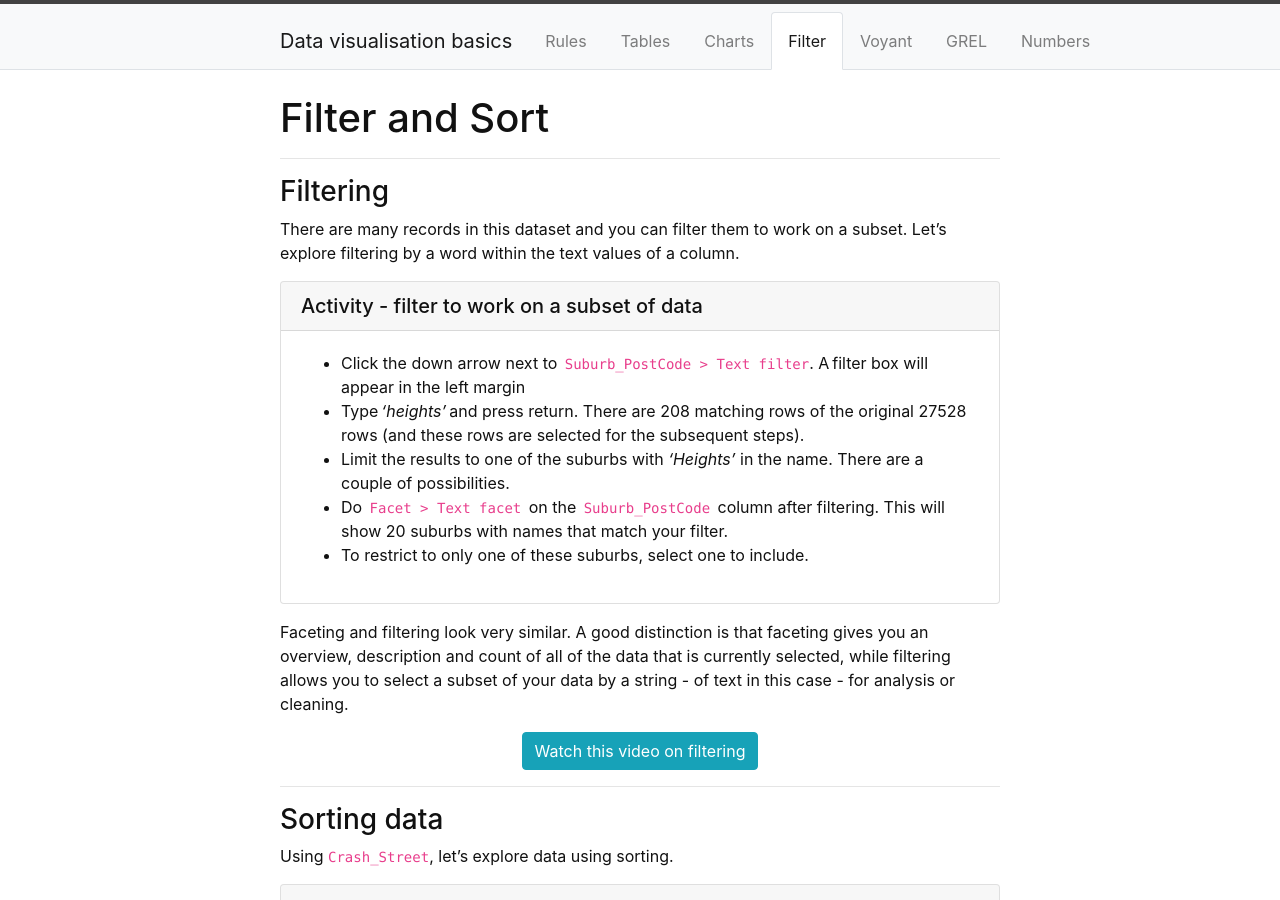
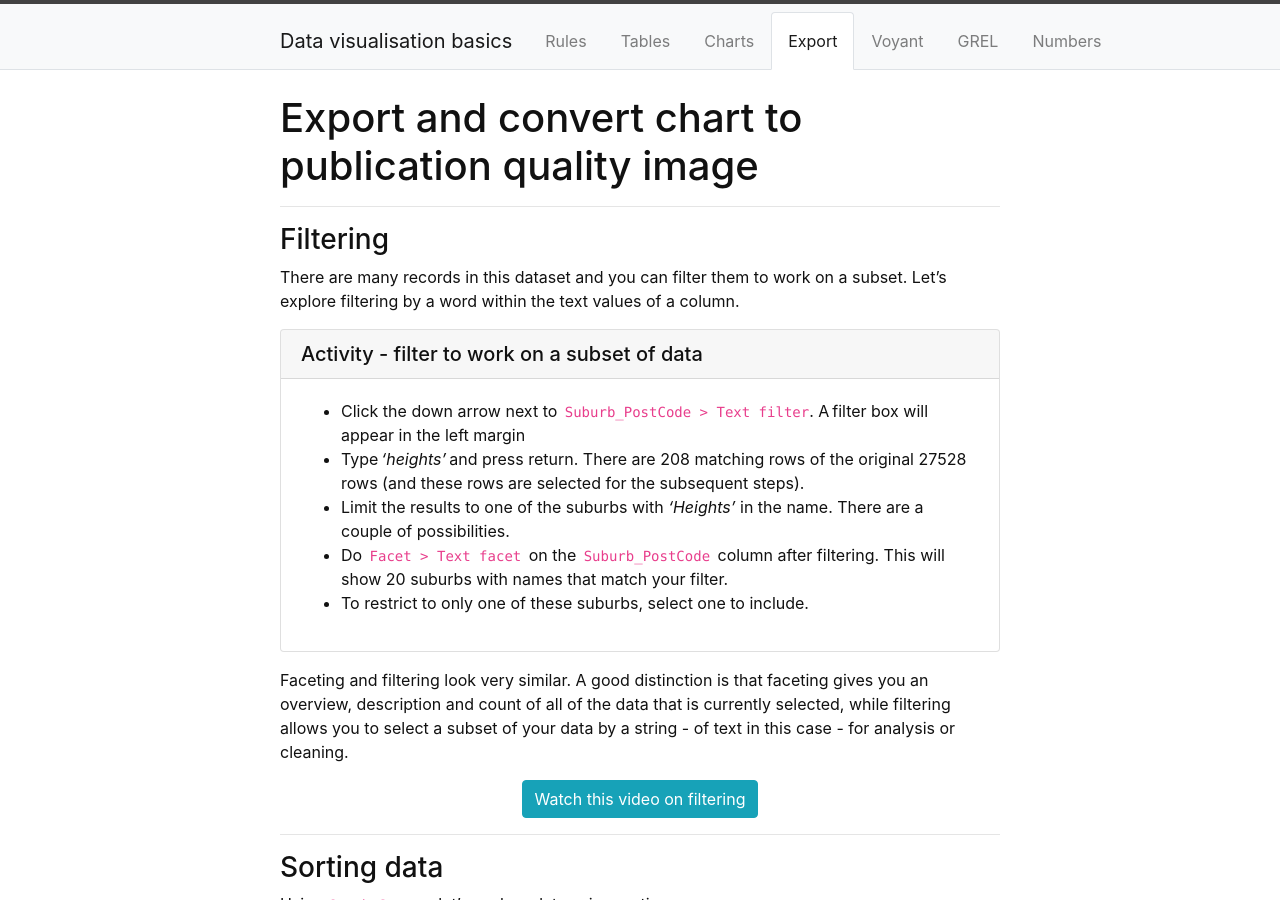
Before and after one commit to GULibrarySandbox/data-vis-basics, a Jekyll site: the page built from content/5-export.md, in a window 1280 px wide and 900 px high. Built offline with Jekyll 4.4.1, drawn with Linux system fonts in a browser that asks for light colours.

Commit message:
Update and rename 5-lesson.md to 5-export.md

```diff
--- a/content/5-lesson.md
+++ b/content/5-export.md
@@ -1,9 +1,9 @@
 ---
-title: Filter
+title: Export
 nav: true
 ---
 
-# Filter and Sort
+# Export and convert chart to publication quality image
 
 ------
 
```
